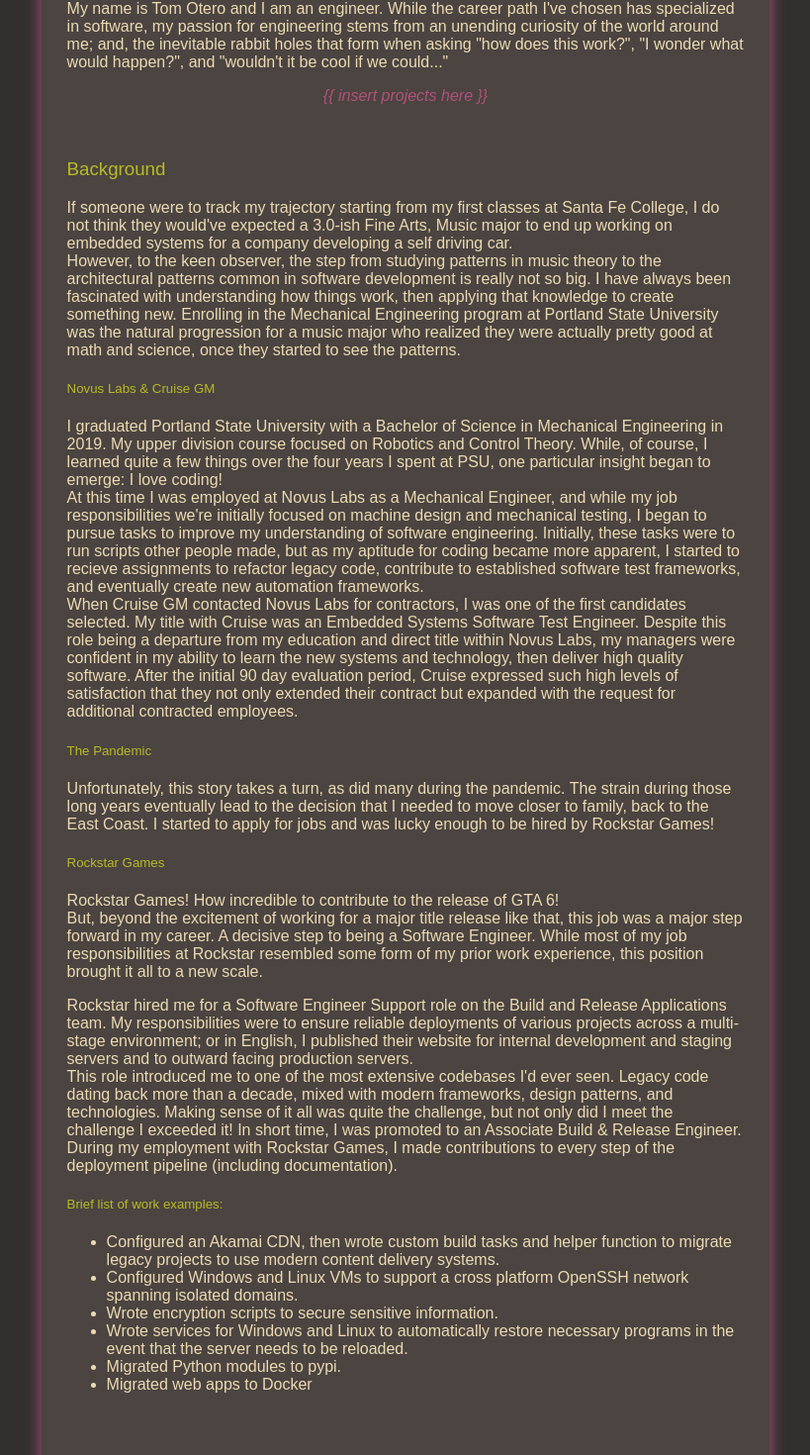
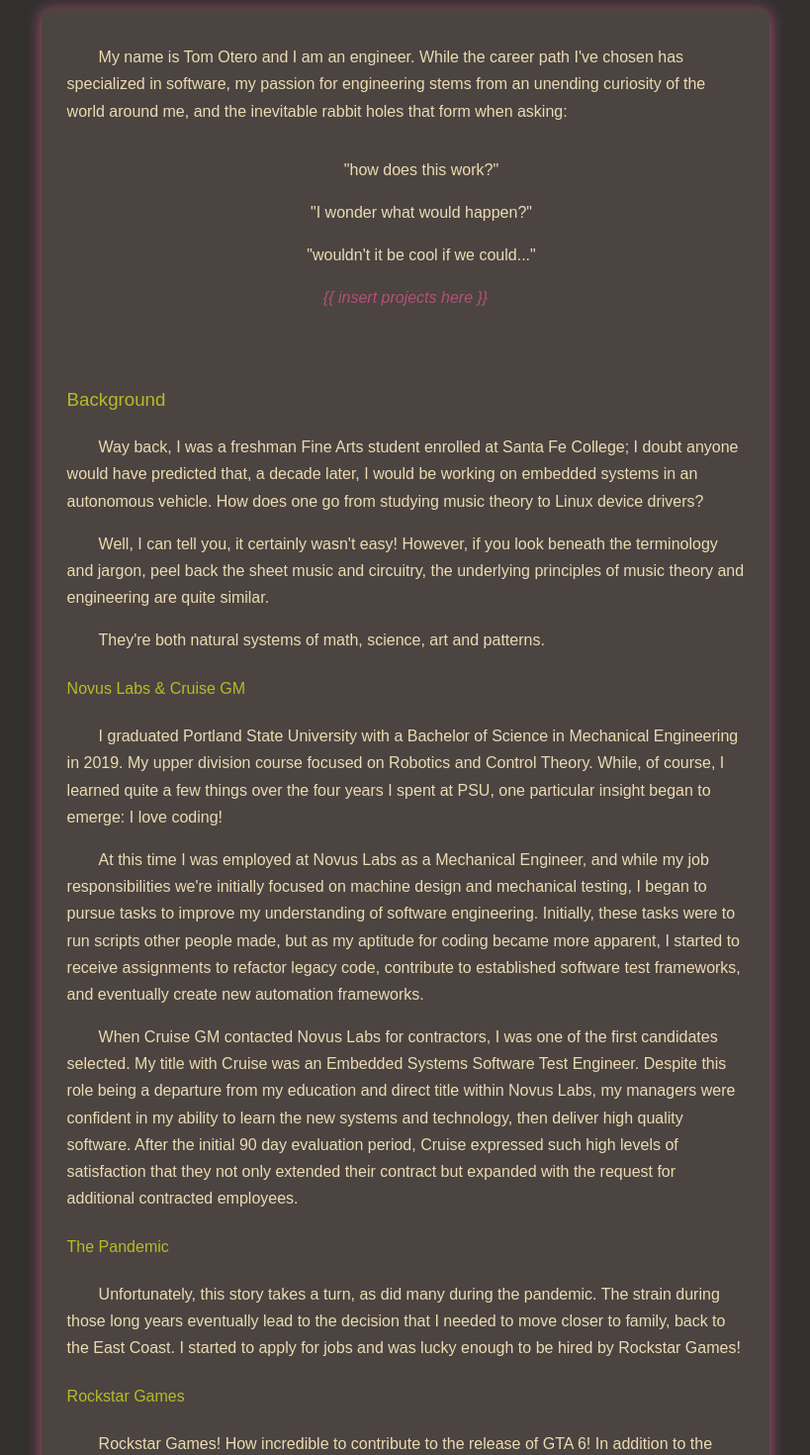
Before and after one commit to TomOtero1984/Portfolio, a Vue app in the folder app/: page /about in a window 1280 px wide. Shown: the part 329-1799 px from the top of the page at 99% size, without its empty margins (230-1049 px from the left). Built offline with nearby package versions, Linux system fonts and the light colour scheme; a web font is replaced by a local one.

Commit message:
task: revise AboutView, adjust line-heights, clean up DebugView

```diff
--- a/app/src/layouts/Layout.vue
+++ b/app/src/layouts/Layout.vue
@@ -33,6 +33,7 @@
 
 main {
   min-height: 80%;
+  line-height: 1.7;
 }
 
 Footer {
--- a/app/src/views/AboutView.vue
+++ b/app/src/views/AboutView.vue
@@ -1,7 +1,7 @@
 <script setup lang="ts">
-import { ref } from 'vue'
+import { ref } from 'vue';
 
-import ImaginationText from '@/components/animations/ImaginationText.vue'
+import ImaginationText from '@/components/animations/ImaginationText.vue';
 import ContentCard from "@/components/ContentCard.vue";
 
 const hover = ref(false);
@@ -13,7 +13,7 @@
     <div class=about-header>
       <h3 class="about-welcome" style="align-content: center;">
         Hello and welcome to my
-        <ImaginationText> About Me </ImaginationText>
+        <ImaginationText> About Me</ImaginationText>
         page!
       </h3>
     </div>
@@ -22,13 +22,16 @@
         <p>
           My name is Tom Otero and I am an engineer. While the career path I've chosen
           has specialized in software, my passion for engineering stems from an
-          unending curiosity of the world around me; and, the inevitable rabbit holes that
-          form when asking "how does this work?", "I wonder what would happen?", and
-
-          "wouldn't it be cool if we could..."
+          unending curiosity of the world around me, and the inevitable rabbit holes that
+          form when asking:
         </p>
+        <div style="align-items: center; align-content: center; text-align: center;">
+          <p>"how does this work?"</p>
+          <p>"I wonder what would happen?"</p>
+          <p>"wouldn't it be cool if we could..."</p>
+        </div>
         <div style="text-align: center; justify-content: center;">
-        <a href="https://github.com/TomOtero1984/ConC.GPT" >
+          <a href="https://github.com/TomOtero1984/ConC.GPT">
             <i style="color: var(--monokai-pink);">
               &#123;&#123;
               <span @mouseover="hover = true" @mouseleave="hover = false">
@@ -43,70 +46,97 @@
           Background
         </h3>
         <p>
-          If someone were to track my trajectory starting from my first classes at Santa Fe College, I do not think
-          they would've expected a 3.0-ish Fine Arts, Music major to end up working on embedded systems for a company
-          developing a self driving car.
-          <br>
-          However, to the keen observer, the step from studying patterns in music theory to the architectural patterns common
-          in software development is really not so big. I have always been fascinated with understanding how things work,
-          then applying that knowledge to create something new. Enrolling in the Mechanical Engineering program at Portland
-          State University was the natural progression for a music major who realized they were actually pretty good at math
-          and science, once they started to see the patterns.
+          Way back, I was a freshman Fine Arts student enrolled at Santa Fe College; I doubt anyone would have predicted
+          that, a decade later, I would be working on embedded systems in an autonomous vehicle. How does one go from
+          studying
+          music theory to Linux device drivers?
         </p>
-        <h5>Novus Labs & Cruise GM</h5>
+        <p>
+          Well, I can tell you, it certainly wasn't easy! However, if you look beneath the terminology and jargon, peel
+          back the sheet music and circuitry, the underlying principles of music theory and engineering are quite
+          similar.
+        </p>
+        <p>
+          They're both natural systems of math, science, art and patterns.
+        </p>
+        <!--          <br><br>-->
+        <!--          I have always been fascinated by how things work. remember a few unfortunate electronics that  -->
+        <!--          it has become a valuable tool in my career.  , then applying that knowledge to create something new. -->
+        <!--          Enrolling in the Mechanical Engineering program at Portland-->
+        <!--          State University was the natural progression for a music major who realized they were actually pretty good at math-->
+        <!--          and science, once they started to see the patterns.-->
+
+        <h4>Novus Labs & Cruise GM</h4>
         <p>
           I graduated Portland State University with a Bachelor of Science in Mechanical Engineering in 2019. My upper
-          division course focused on Robotics and Control Theory. While, of course, I learned quite a few things over the
+          division course focused on Robotics and Control Theory. While, of course, I learned quite a few things over
+          the
           four years I spent at PSU, one particular insight began to emerge: I love coding!
-          <br>
-          At this time I was employed at Novus Labs as a Mechanical Engineer, and while my job responsibilities we're initially
+        </p>
+        <p>
+          At this time I was employed at Novus Labs as a Mechanical Engineer, and while my job responsibilities we're
+          initially
           focused on machine design and mechanical testing, I began to pursue tasks to improve my understanding of
           software engineering. Initially, these tasks were to run scripts other people made, but as my aptitude
-          for coding became more apparent, I started to recieve assignments to refactor legacy code, contribute to
+          for coding became more apparent, I started to receive assignments to refactor legacy code, contribute to
           established software test frameworks, and eventually create new automation frameworks.
-          <br>
-          When Cruise GM contacted Novus Labs for contractors, I was one of the first candidates selected. My title with Cruise
-          was an Embedded Systems Software Test Engineer. Despite this role being a departure from my education and direct title
+        </p>
+        <p>
+          When Cruise GM contacted Novus Labs for contractors, I was one of the first candidates selected. My title with
+          Cruise
+          was an Embedded Systems Software Test Engineer. Despite this role being a departure from my education and
+          direct title
           within Novus Labs, my managers were confident in my ability to learn the new systems and technology, then
-          deliver high quality software. After the initial 90 day evaluation period, Cruise expressed such high levels of
+          deliver high quality software. After the initial 90 day evaluation period, Cruise expressed such high levels
+          of
           satisfaction that they not only extended their contract but expanded with the request for
           additional contracted employees.
         </p>
-        <h5>The Pandemic</h5>
+        <h4>The Pandemic</h4>
         <p>
-          Unfortunately, this story takes a turn, as did many during the pandemic. The strain during those long years eventually
-          lead to the decision that I needed to move closer to family, back to the East Coast. I started to apply for jobs and
+          Unfortunately, this story takes a turn, as did many during the pandemic. The strain during those long years
+          eventually
+          lead to the decision that I needed to move closer to family, back to the East Coast. I started to apply for
+          jobs and
           was lucky enough to be hired by Rockstar Games!
         </p>
-        <h5>Rockstar Games</h5>
+        <h4>Rockstar Games</h4>
         <p>
           Rockstar Games! How incredible to contribute to the release of GTA 6!
-          <br>
-          But, beyond the excitement of working for a major title release like that, this job was a major step forward in
-          my career. A decisive step to being a Software Engineer.
-          While most of my job responsibilities at Rockstar resembled some form of my prior work experience, this position
-          brought it all to a new scale.
+          In addition to the excitement of working for a major title release, this job was a major step forward in
+          my career. A decisive step to being a Software Engineer. While most of my job responsibilities at Rockstar
+          resembled some form of my prior work experience, this position brought it all to a new scale.
         </p>
         <p>
-          Rockstar hired me for a Software Engineer Support role on the Build and Release Applications team. My responsibilities
-          were to ensure reliable deployments of various projects across a multi-stage environment; or in English, I published
+          Rockstar hired me for a Software Engineer Support role on the Build and Release Applications team. My
+          responsibilities
+          were to ensure reliable deployments of various projects across a multi-stage environment; or in English, I
+          published
           their website for internal development and staging servers and to outward facing production servers.
-          <br>
-          This role introduced me to one of the most extensive codebases I'd ever seen. Legacy code dating back more than
-          a decade, mixed with modern frameworks, design patterns, and technologies. Making sense of it all was quite the challenge,
-          but not only did I meet the challenge I exceeded it! In short time, I was promoted to an Associate Build & Release Engineer.
-          <br>
-          During my employment with Rockstar Games, I made contributions to every step of the deployment pipeline (including documentation).
+        </p>
+        <p>
+          This role introduced me to one of the most extensive codebases I'd ever seen. Legacy code dating back more
+          than a decade, mixed with modern frameworks, design patterns, and technologies. Making sense of it all was
+          quite the challenge, but not only did I meet the challenge I exceeded it! In short time, I was promoted to an
+          Associate Build & Release Engineer.
+        </p>
+        <p>
+          During my employment with Rockstar Games, I made contributions to every step of the deployment pipeline
+          (including documentation).
         </p>
 
-        <h5>Brief list of work examples:</h5>
+        <h4>Brief list of work examples:</h4>
         <ul>
-            <li>Configured an Akamai CDN, then wrote custom build tasks and helper function to migrate legacy projects to use
-              modern content delivery systems.</li>
-            <li>Configured Windows and Linux VMs to support a cross platform OpenSSH network spanning isolated domains.</li>
+          <li>Configured an Akamai CDN, then wrote custom build tasks and helper function to migrate legacy projects to
+            use
+            modern content delivery systems.
+          </li>
+          <li>Configured Windows and Linux VMs to support a cross platform OpenSSH network spanning isolated domains.
+          </li>
           <li>Wrote encryption scripts to secure sensitive information.</li>
           <li>Wrote services for Windows and Linux to automatically restore necessary programs in the event that the
-              server needs to be reloaded.</li>
+            server needs to be reloaded.
+          </li>
           <li>Migrated Python modules to pypi.</li>
           <li>Migrated web apps to Docker</li>
         </ul>
@@ -123,16 +153,6 @@
         <h2 style="text-align: center; color: var(--gruvbox-green);">
           Back to the West Coast! Los Angeles, California!
         </h2>
-        <br>
-        <p>
-
-        </p>
-
-
-
-
-
-
       </section>
     </ContentCard>
   </div>
@@ -173,6 +193,7 @@
   display: flex;
   align-items: center;
 }
+
 .about-photo {
   display: flex;
   align-items: center;
@@ -226,4 +247,8 @@
     margin-bottom: 1rem;
   }
 }
+
+p {
+  text-indent: 2em;
+}
 </style>
--- a/app/src/views/DebugView.vue
+++ b/app/src/views/DebugView.vue
@@ -10,7 +10,7 @@
         This page was initially being used to debug the physics engine I strapped to my logo (yes I know it's overkill),
         but I figured I'd leave it up because why not show you all what I'm working on! It also seemed like a place (not
         sure
-        if it's a <i>good</i> place, but certain <i><b>a</b></i> place) to list future plans.
+        if it's a <i>good</i> place, but certainly <i><b>a</b></i> place) to list future plans.
       </p>
     </div>
 
@@ -26,7 +26,7 @@
         <li> Add interactive, drag and drop controls for CatRobot.</li>
         <li> Add interactive, drag and drop controls to terminal? 🤔</li>
         <li> Test new animations: idle, jump, crouch, etc...</li>
-        <li> Add more animations to the terminal.(this one was AI generated but I agree)</li>
+        <li> Add more animations to the terminal (this one was AI generated but I agree).</li>
       </ul>
     </div>
   </div>
@@ -84,4 +84,5 @@
   align-items: center;
   text-align: left;
 }
+
 </style>
```
Also changed, not shown: 1 other file (tests, documents, lock files or other folders). Lines whose indentation alone changed are shown as unchanged.
